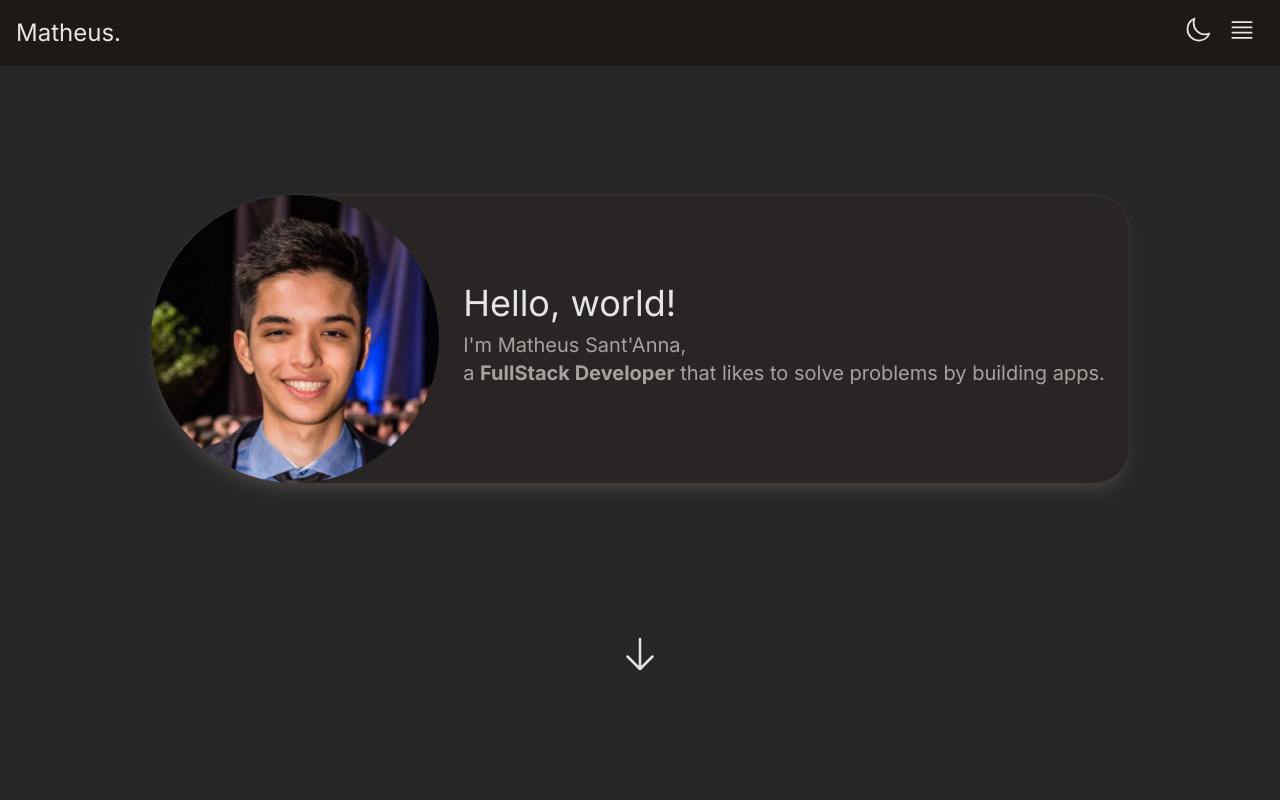
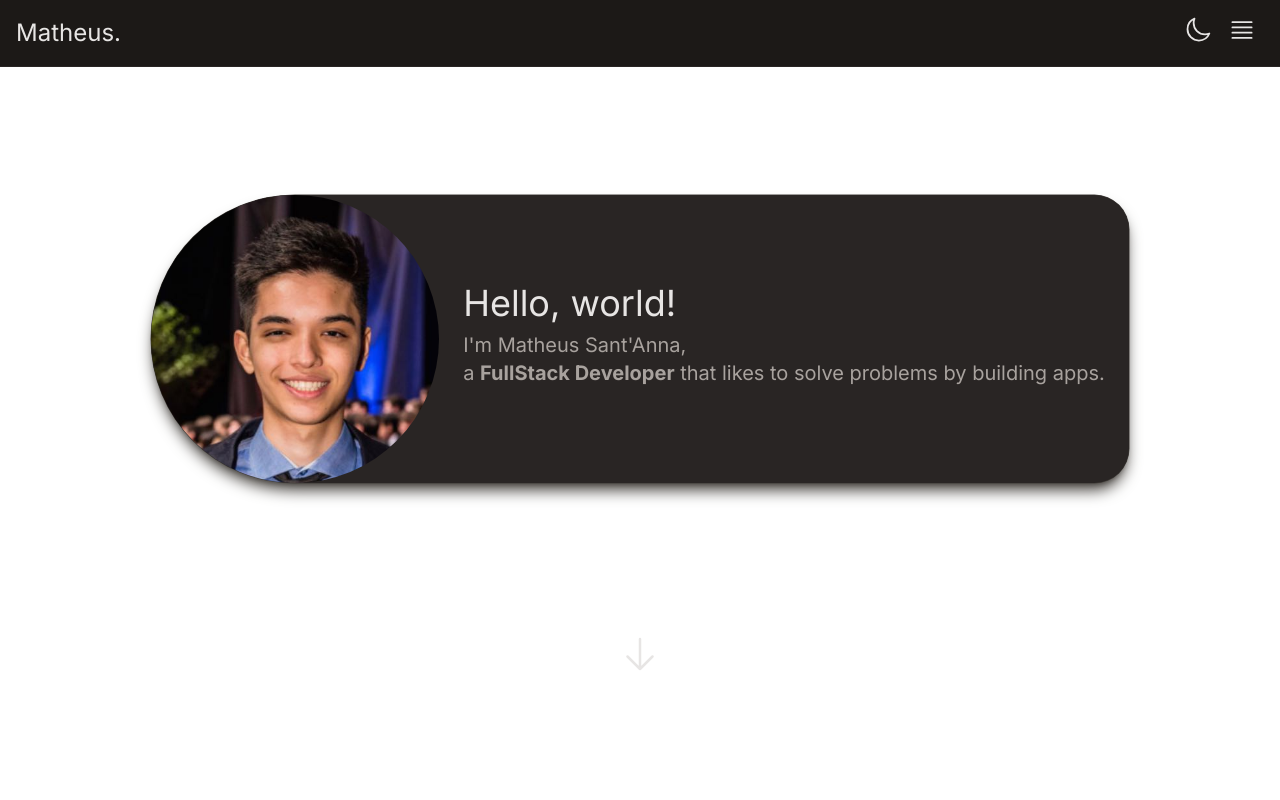
Before and after one commit to m-santanna/personalwebsite, a Next.js app: page / in a window 1280 px wide. Shown: the top 800 px of the page. Built offline with nearby package versions, Linux system fonts and the light colour scheme.

Commit message:
dark theme button updated

```diff
--- /dev/null
+++ b/app/Providers.tsx
@@ -0,0 +1,12 @@
+"use client";
+import { ThemeProvider } from "next-themes";
+
+interface ProvidersProps {
+  children: React.ReactNode;
+}
+
+const Providers = ({ children }: ProvidersProps) => {
+  return <ThemeProvider attribute="class">{children}</ThemeProvider>;
+};
+
+export default Providers;
--- a/app/components/DarkModeToggle.tsx
+++ b/app/components/DarkModeToggle.tsx
@@ -1,22 +1,26 @@
 "use client";
 import Sun from "../icons/Sun";
 import Moon from "../icons/Moon";
-import { useState } from "react";
-
+import { useTheme } from "next-themes";
+import { useEffect, useState } from "react";
 interface DarkModeToggleProps {
   className?: string;
 }
 
 function DarkModeToggle(props: DarkModeToggleProps) {
-  const [theme, setTheme] = useState("Moon");
+  const { resolvedTheme, setTheme } = useTheme();
+  const [mounted, setMounted] = useState(false);
+  useEffect(() => setMounted(true), []);
+  if (!mounted) return null;
+
   return (
     <button
       className={props.className}
       onClick={() => {
-        theme === "Sun" ? setTheme("Moon") : setTheme("Sun");
+        resolvedTheme === "dark" ? setTheme("light") : setTheme("dark");
       }}
     >
-      {theme === "Sun" ? <Sun /> : <Moon />}
+      {resolvedTheme === "dark" ? <Sun /> : <Moon />}
     </button>
   );
 }
--- a/app/layout.tsx
+++ b/app/layout.tsx
@@ -1,6 +1,7 @@
 import "./globals.css";
 import type { Metadata } from "next";
 import { Inter } from "next/font/google";
+import Providers from "./Providers";
 
 const inter = Inter({ subsets: ["latin"] });
 
@@ -16,7 +17,9 @@ export default function RootLayout({
 }) {
   return (
     <html lang="en">
-      <body className={inter.className}>{children}</body>
+      <body className={inter.className}>
+        <Providers>{children}</Providers>
+      </body>
     </html>
   );
 }
--- a/app/page.tsx
+++ b/app/page.tsx
@@ -7,7 +7,7 @@ import ScrollDown from "./components/ScrollDown";
 
 export default function Home() {
   return (
-    <div className="bg-zinc-800">
+    <div className="bg-white dark:bg-zinc-800">
       <header id="NavBar" className="sticky top-0 z-50">
         <Nav />
       </header>
--- a/tailwind.config.ts
+++ b/tailwind.config.ts
@@ -1,6 +1,7 @@
 import type { Config } from 'tailwindcss'
 
 const config: Config = {
+  darkMode: 'class',
   content: [
     './pages/**/*.{js,ts,jsx,tsx,mdx}',
     './components/**/*.{js,ts,jsx,tsx,mdx}',
```
